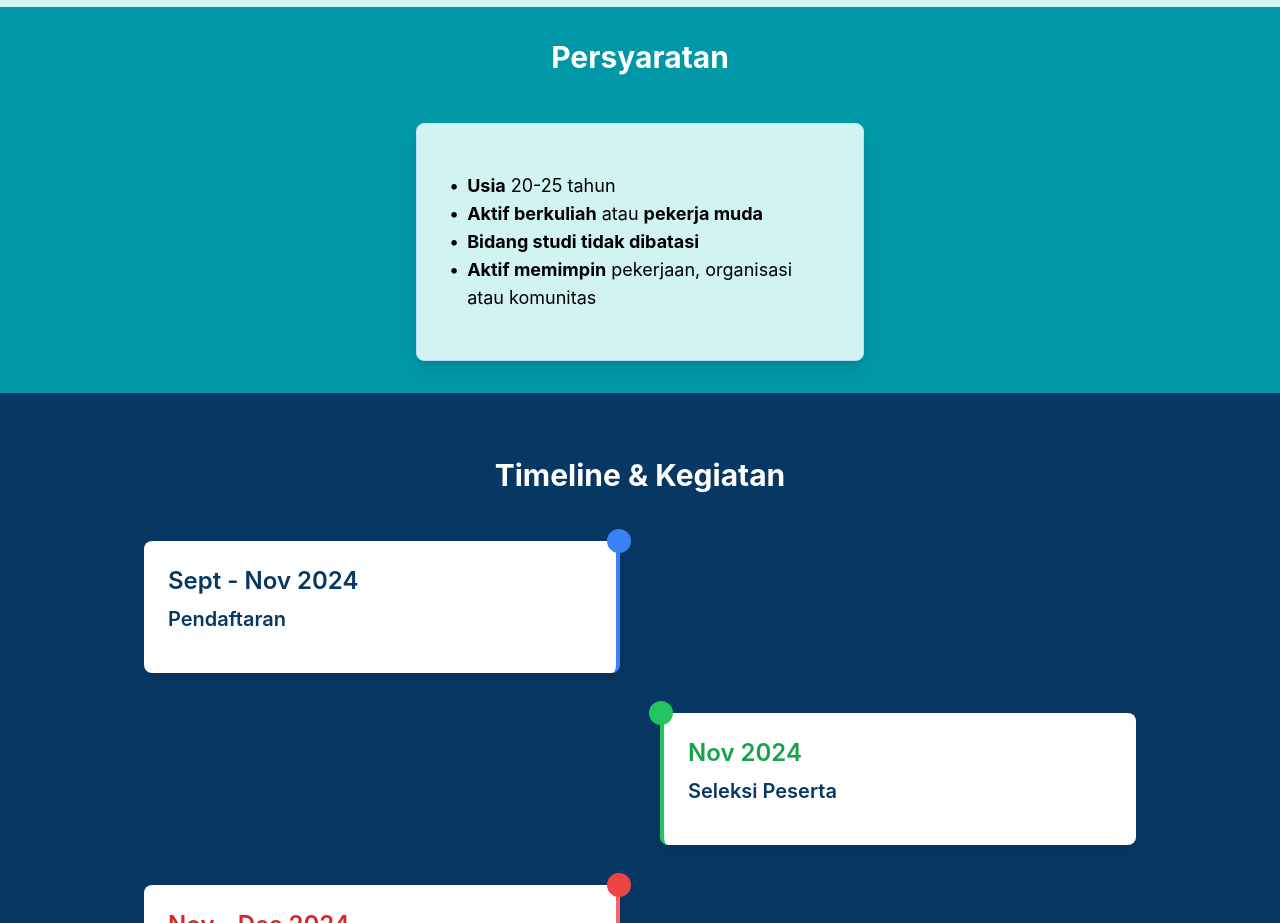
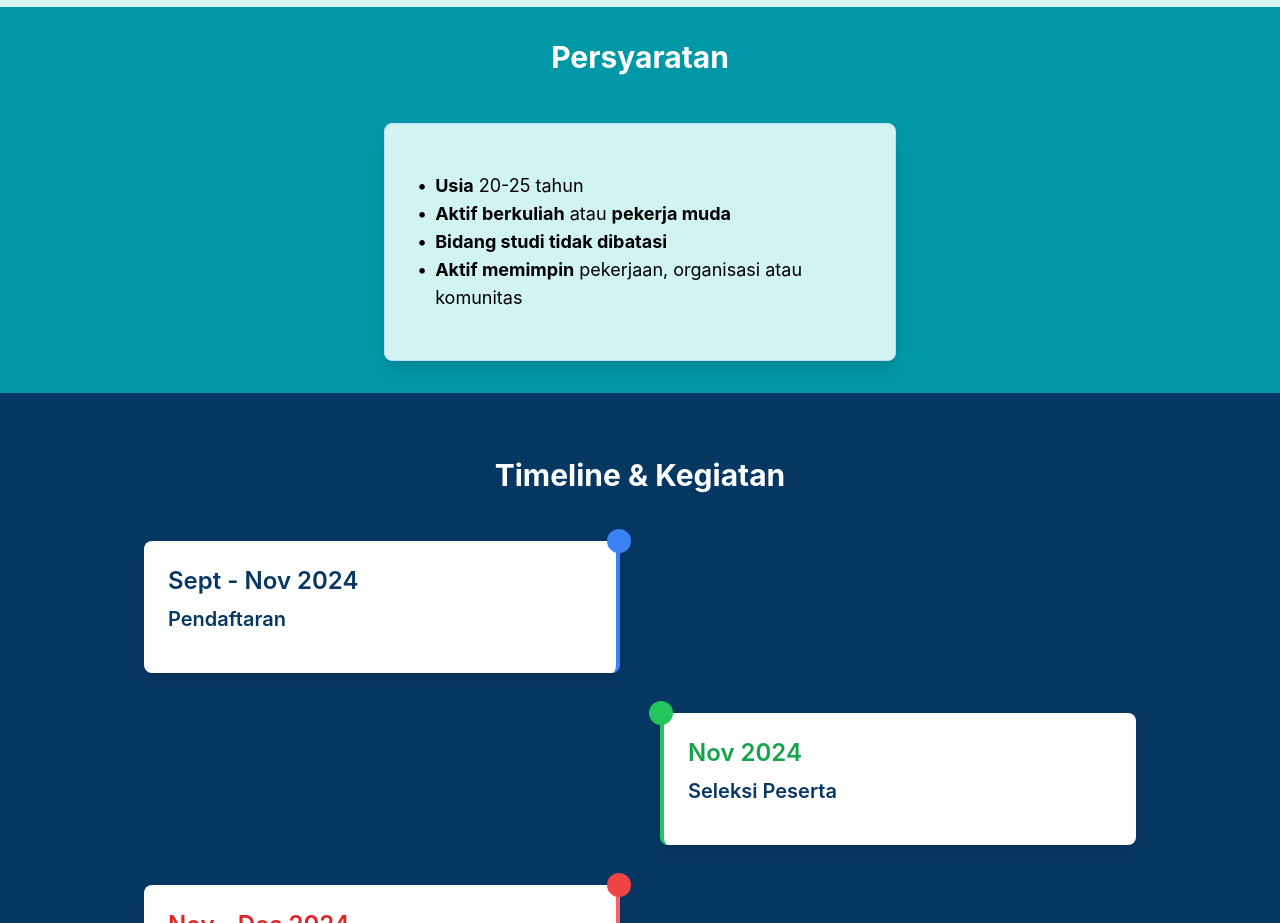
Before and after one commit to rasyiqal/bootcamp, a website: page index.html in a window 1280 px wide. Shown: the part 1900-2823 px from the top of the page. Drawn offline with nearby package versions, Linux system fonts and the light colour scheme.

Commit message:
no comment

```diff
--- a/index.html
+++ b/index.html
@@ -156,7 +156,7 @@
             <div class="flex flex-col space-y-12">
                 <!-- Requirements Section -->
                 <div class="w-full flex items-center justify-center">
-                    <div class="w-full max-w-md bg-bg shadow-lg rounded-lg py-12 px-8 border border-blue-200">
+                    <div class="w-full max-w-lg bg-bg shadow-lg rounded-lg py-12 px-8 border border-blue-200">
                         <ul class="list-none">
                             <li class="flex items-start text-base sm:text-lg">
                                 <span class="mr-2 text-black">•</span>
```
